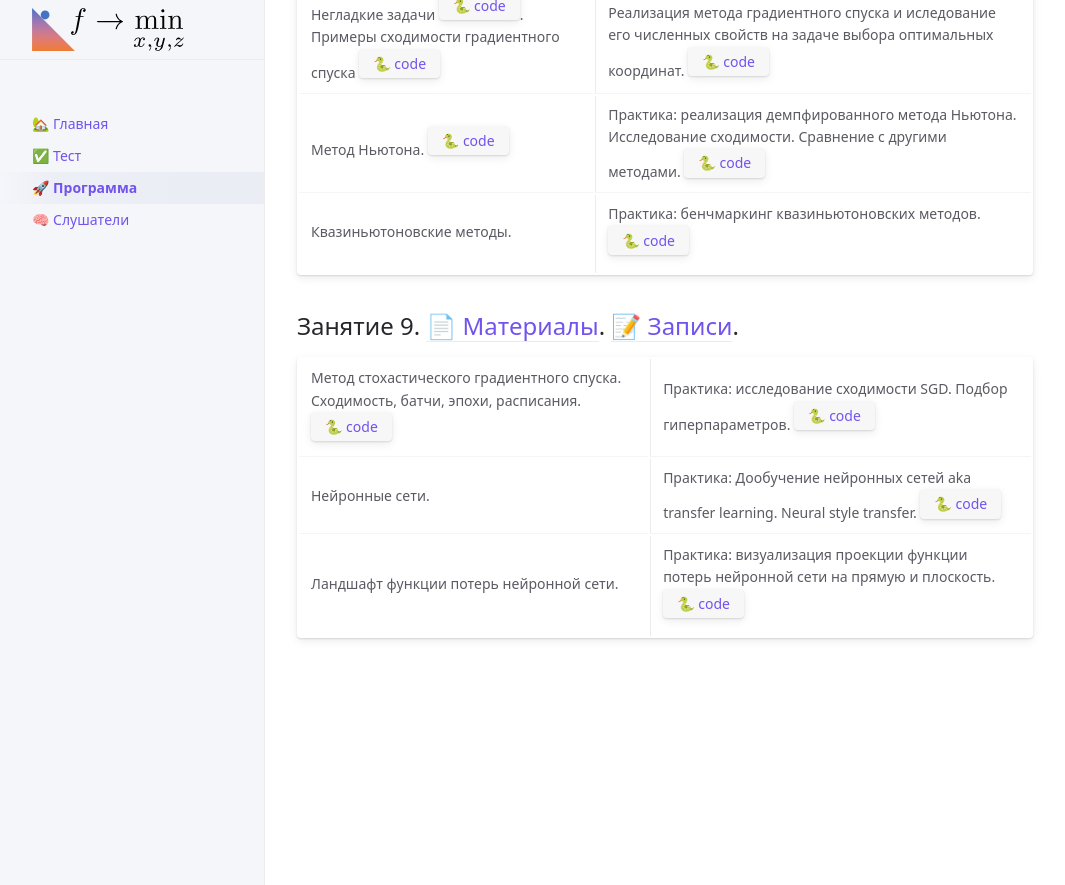
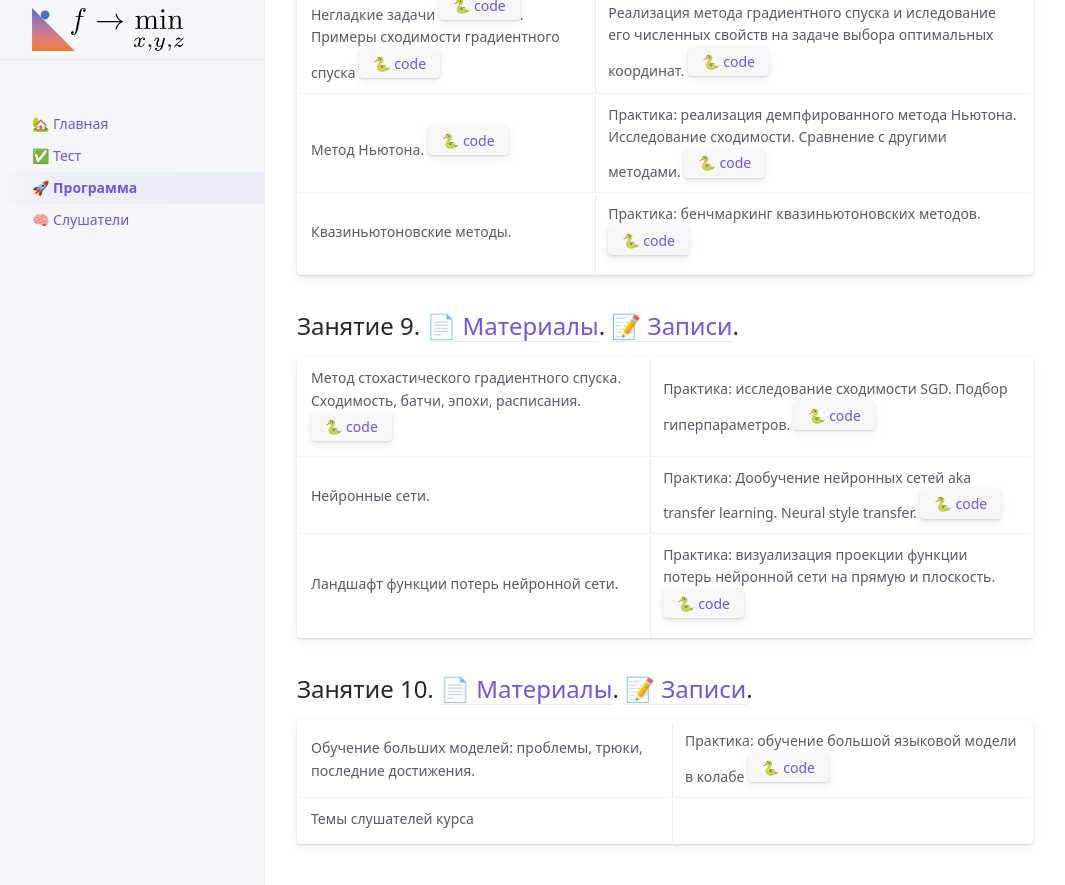
Before and after one commit to MerkulovDaniil/sber235, a Jekyll site: the page built from program.md, in a window 1280 px wide and 900 px high, scrolled down 2243 px. Shown: the top 885 px of the window, without its empty margins (107-1172 px from the left). Built offline with Jekyll 4.4.1, drawn with Linux system fonts in a browser that asks for light colours; our own code applies the rules of GitHub Pages for plain Markdown files; a script that is not in the unit is left out; before the commit the page ends 2937 px from its top, so only the background shows below that.

Commit message:
Update program.md

```diff
--- a/program.md
+++ b/program.md
@@ -51,9 +51,14 @@ nav_order: 3
 
 ## Занятие 9. [📄 Материалы](/presentations/9.pdf). [📝 Записи](/notes/9.pdf).
 
-| Метод стохастического градиентного спуска. Сходимость, батчи, эпохи, расписания. [🐍 code](https://colab.research.google.com/github/MerkulovDaniil/sber219/blob/main/notebooks/9_01.ipynb){: .btn} | Практика: исследование сходимости SGD. Подбор гиперпараметров. [🐍 code](https://colab.research.google.com/github/MerkulovDaniil/sber219/blob/main/notebooks/9_1.ipynb){: .btn} |
+| Метод стохастического градиентного спуска. Сходимость, батчи, эпохи, расписания. [🐍 code](https://colab.research.google.com/github/MerkulovDaniil/optim/blob/master/assets/Notebooks/SGD_and_variations_ISP.ipynb){: .btn} | Практика: исследование сходимости SGD. Подбор гиперпараметров. [🐍 code](https://colab.research.google.com/github/MerkulovDaniil/sber219/blob/main/notebooks/9_1.ipynb){: .btn} |
 | Нейронные сети. | Практика: Дообучение нейронных сетей aka transfer learning. Neural style transfer. [🐍 code](https://colab.research.google.com/github/MerkulovDaniil/sber219/blob/main/notebooks/10_1.ipynb){: .btn} |
 | Ландшафт функции потерь нейронной сети. | Практика: визуализация проекции функции потерь нейронной сети на прямую и плоскость. [🐍 code](https://colab.research.google.com/github/MerkulovDaniil/sber219/blob/main/notebooks/10_3.ipynb){: .btn} |
+
+## Занятие 10. [📄 Материалы](/presentations/10.pdf). [📝 Записи](/notes/10.pdf).
+
+| Обучение больших моделей: проблемы, трюки, последние достижения. | Практика: обучение большой языковой модели в колабе [🐍 code](https://colab.research.google.com/drive/1Max04Ui4y7Ntp5gkMd6FX12f2Lpb40ul?usp=sharing){: .btn} |
+| Темы слушателей курса| |
 
 <!-- 8 - градиент + ньютон\ квазиньютон
 
```
